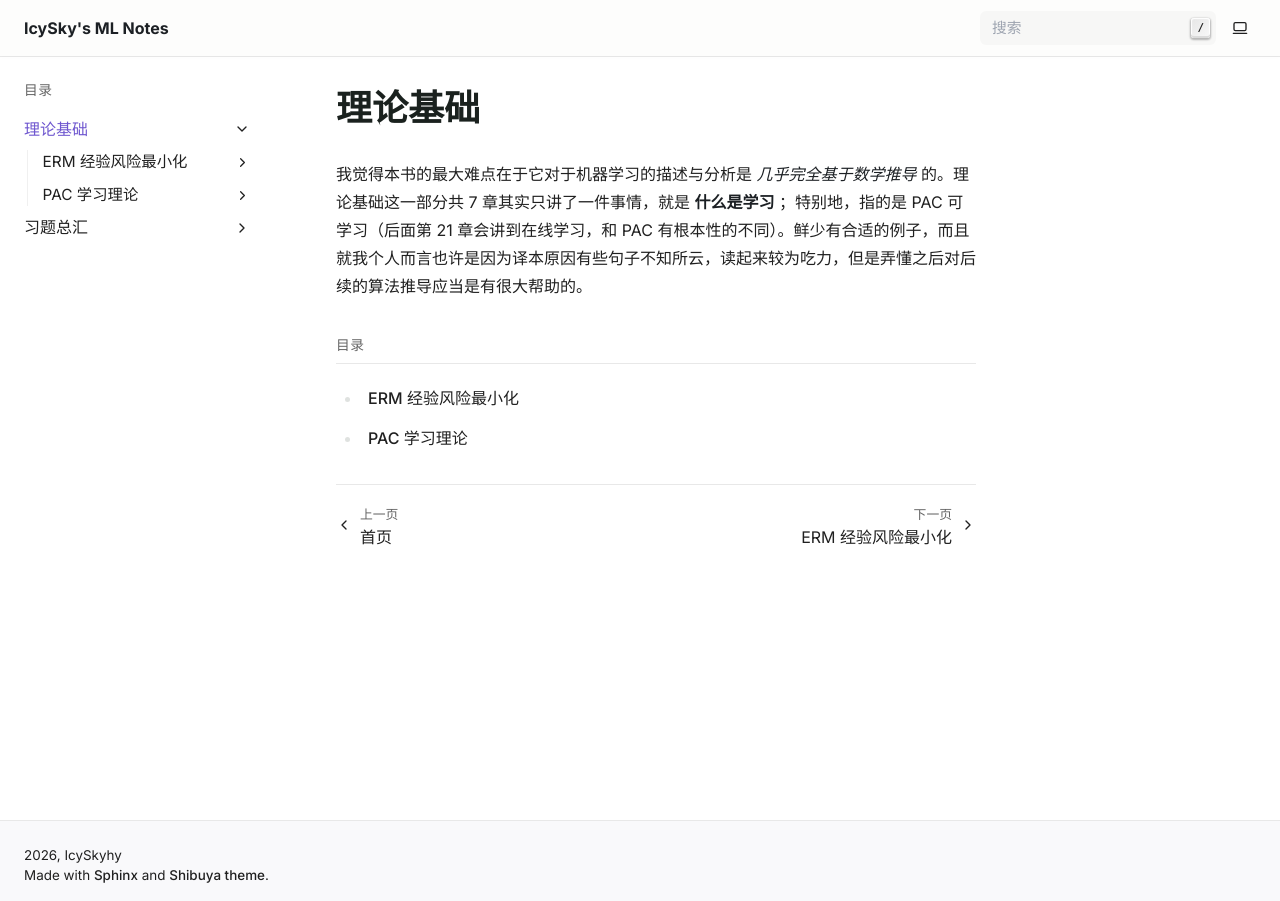
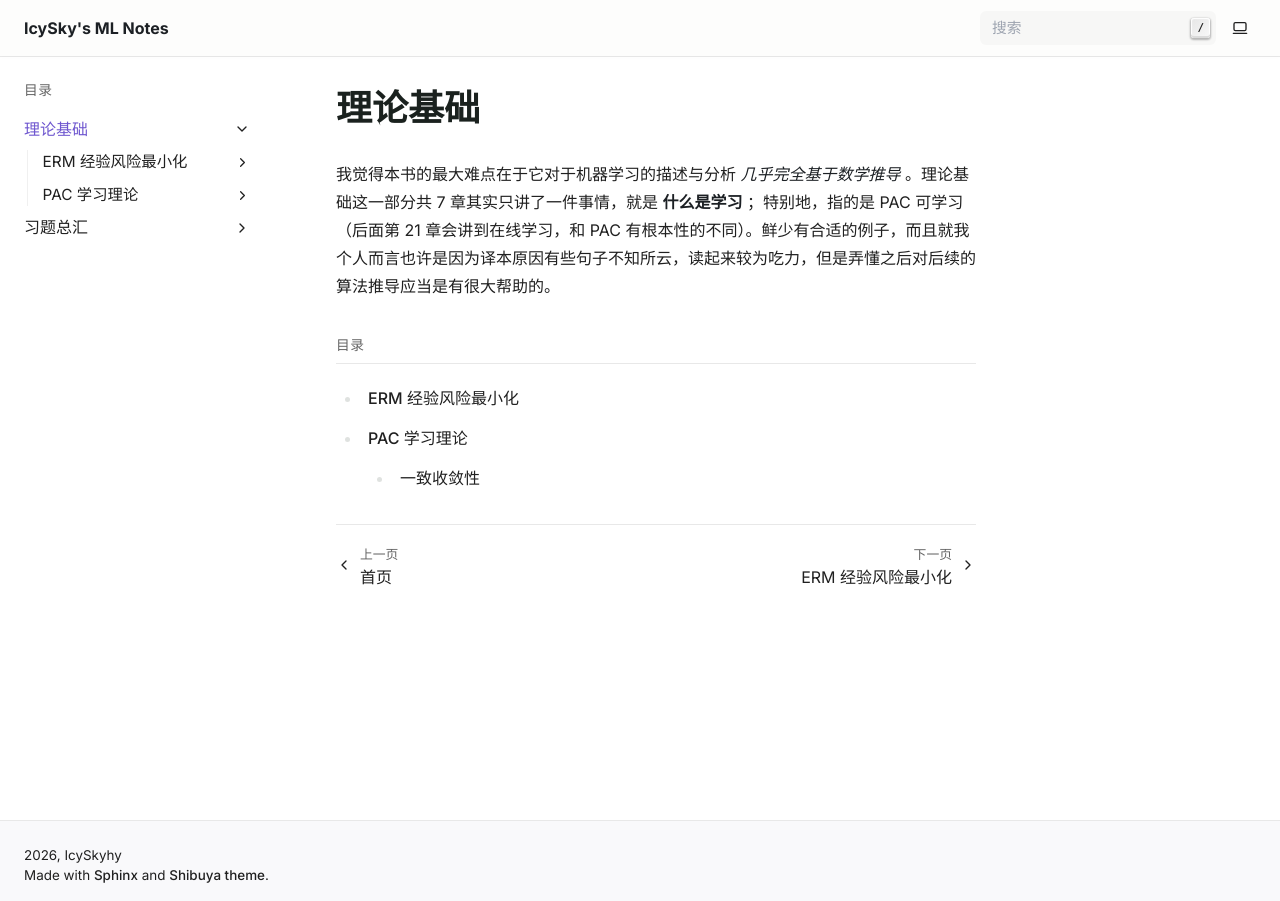
Before and after one commit to IcySkyhy/Note-of-ML-Principle, a Sphinx documentation site: the page built from source/TheoreticalBasis/index.rst, in a window 1280 px wide. Built offline with Sphinx 7.4.7, drawn with Linux system fonts in a browser that asks for light colours; pages that are not in the unit, such as notebooks, are missing from menus.

```diff
--- a/requirements.txt
+++ b/requirements.txt
@@ -2,3 +2,4 @@ sphinx>=5.0
 sphinx_rtd_theme
 shibuya
 myst-parser
+sphinx_proof
--- a/source/Exercises/index.rst
+++ b/source/Exercises/index.rst
@@ -1,7 +1,7 @@
 习题总汇
 ============
 
-太痛苦了家人们 》_《
+太痛苦了家人们 **》_《** 纯纯数学题，感觉还是太难了（悲
 
 .. toctree::
    :maxdepth: 2
--- a/source/TheoreticalBasis/PACLearning/index.rst
+++ b/source/TheoreticalBasis/PACLearning/index.rst
@@ -5,3 +5,7 @@ PAC 学习理论
 .. toctree::
    :maxdepth: 2
    :caption: 目录
+
+   PACLearnability
+   AgnosticPACLearnability
+   UniformConvergence
--- a/source/TheoreticalBasis/index.rst
+++ b/source/TheoreticalBasis/index.rst
@@ -1,7 +1,7 @@
 理论基础
 ========
 
-我觉得本书的最大难点在于它对于机器学习的描述与分析是 *几乎完全基于数学推导* 的。理论基础这一部分共 7 章其实只讲了一件事情，就是 **什么是学习** ；特别地，指的是 PAC 可学习（后面第 21 章会讲到在线学习，和 PAC 有根本性的不同）。鲜少有合适的例子，而且就我个人而言也许是因为译本原因有些句子不知所云，读起来较为吃力，但是弄懂之后对后续的算法推导应当是有很大帮助的。
+我觉得本书的最大难点在于它对于机器学习的描述与分析 *几乎完全基于数学推导* 。理论基础这一部分共 7 章其实只讲了一件事情，就是 **什么是学习** ；特别地，指的是 PAC 可学习（后面第 21 章会讲到在线学习，和 PAC 有根本性的不同）。鲜少有合适的例子，而且就我个人而言也许是因为译本原因有些句子不知所云，读起来较为吃力，但是弄懂之后对后续的算法推导应当是有很大帮助的。
 
 .. toctree::
    :maxdepth: 2
--- a/source/conf.py
+++ b/source/conf.py
@@ -18,6 +18,7 @@ extensions = [
     'sphinx_rtd_theme',
     'myst_parser',
     'sphinx.ext.mathjax',
+    'sphinx_proof',
 ]
 
 myst_enable_extensions = [
```
Also changed, not shown: source/TheoreticalBasis/PACLearning/UniformConvergence.md (added, +9 -0 lines), source/TheoreticalBasis/PACLearning/AgnosticPACLearnability.md (added), source/TheoreticalBasis/PACLearning/PACLearnability.md (added).
